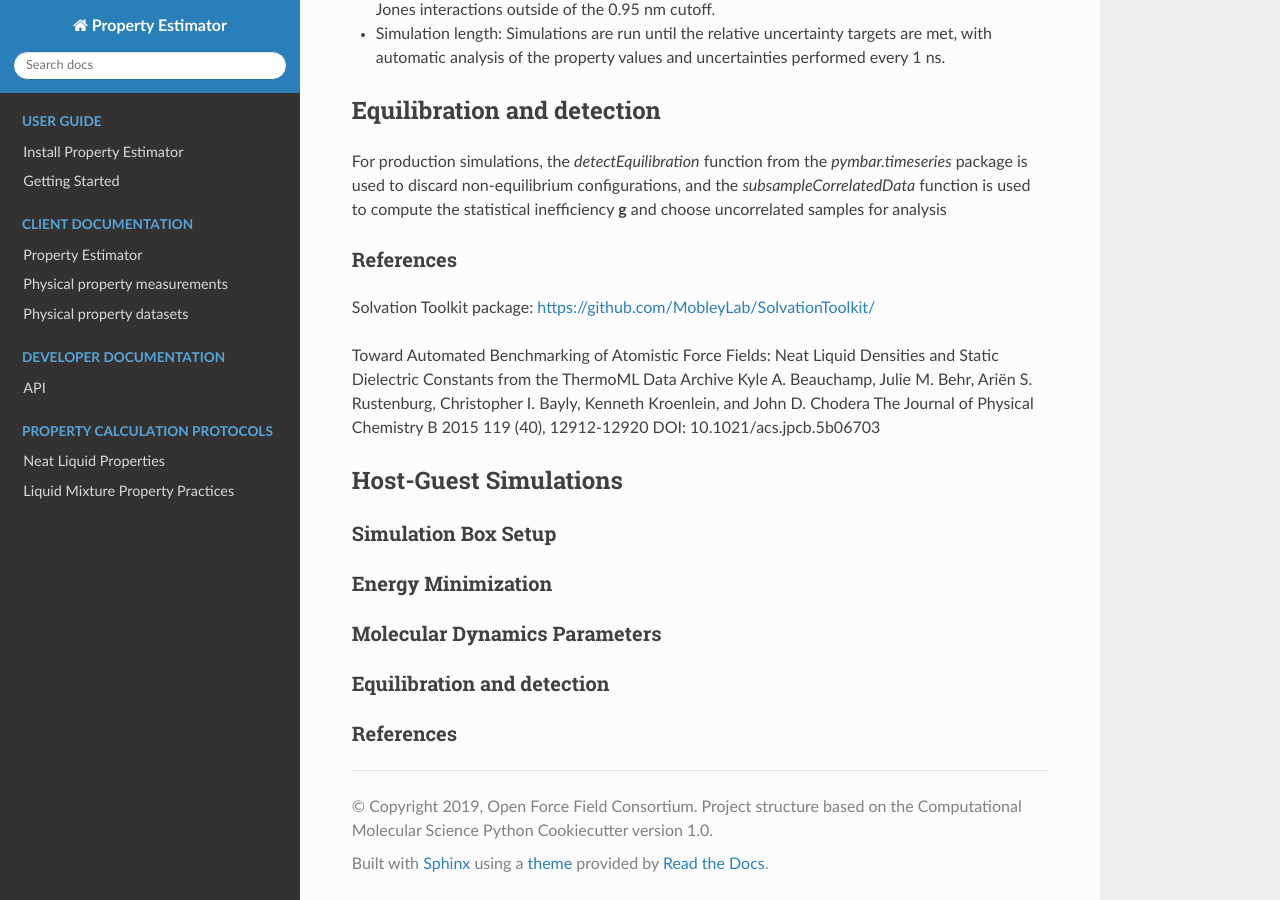
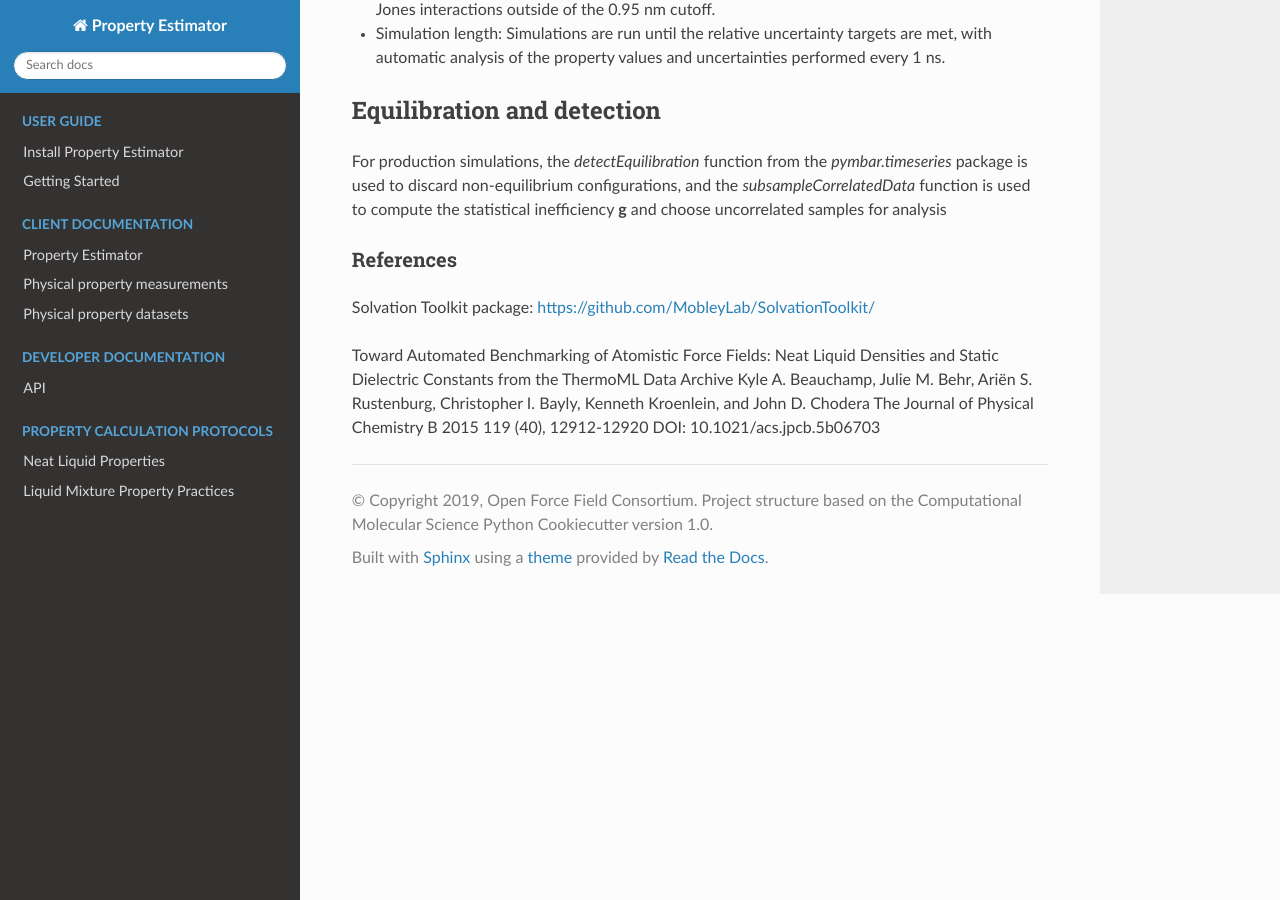
Before and after one commit to openforcefield/openff-evaluator, a Sphinx documentation site: the page built from docs/neat_liquid_simulations.rst, in a window 1280 px wide and 900 px high, scrolled down 738 px. Built offline with Sphinx 7.4.7 and the Read the Docs theme 2.0.0, drawn with Linux system fonts in a browser that asks for light colours; pages that are not in the unit, such as notebooks, are missing from menus.

Commit message:
Update neat_liquid_simulations.rst

```diff
--- a/docs/neat_liquid_simulations.rst
+++ b/docs/neat_liquid_simulations.rst
@@ -40,24 +40,3 @@ Toward Automated Benchmarking of Atomistic Force Fields: Neat Liquid Densities a
 Kyle A. Beauchamp, Julie M. Behr, Ariën S. Rustenburg, Christopher I. Bayly, Kenneth Kroenlein, and John D. Chodera
 The Journal of Physical Chemistry B 2015 119 (40), 12912-12920
 DOI: 10.1021/acs.jpcb.5b06703
-
-
-
-Host-Guest Simulations
--------------------
-
-Simulation Box Setup
-~~~~~~~~~~~~~~~~~~~~
-
-Energy Minimization
-~~~~~~~~~~~~~~~~~~~~
-
-
-Molecular Dynamics Parameters
-~~~~~~~~~~~~~~~~~~~~~~~~~~~~~~~~~~~~~
-
-Equilibration and detection
-~~~~~~~~~~~~~~~~~~~~~~~~~~~
-
-References
-~~~~~~~~~~
```
